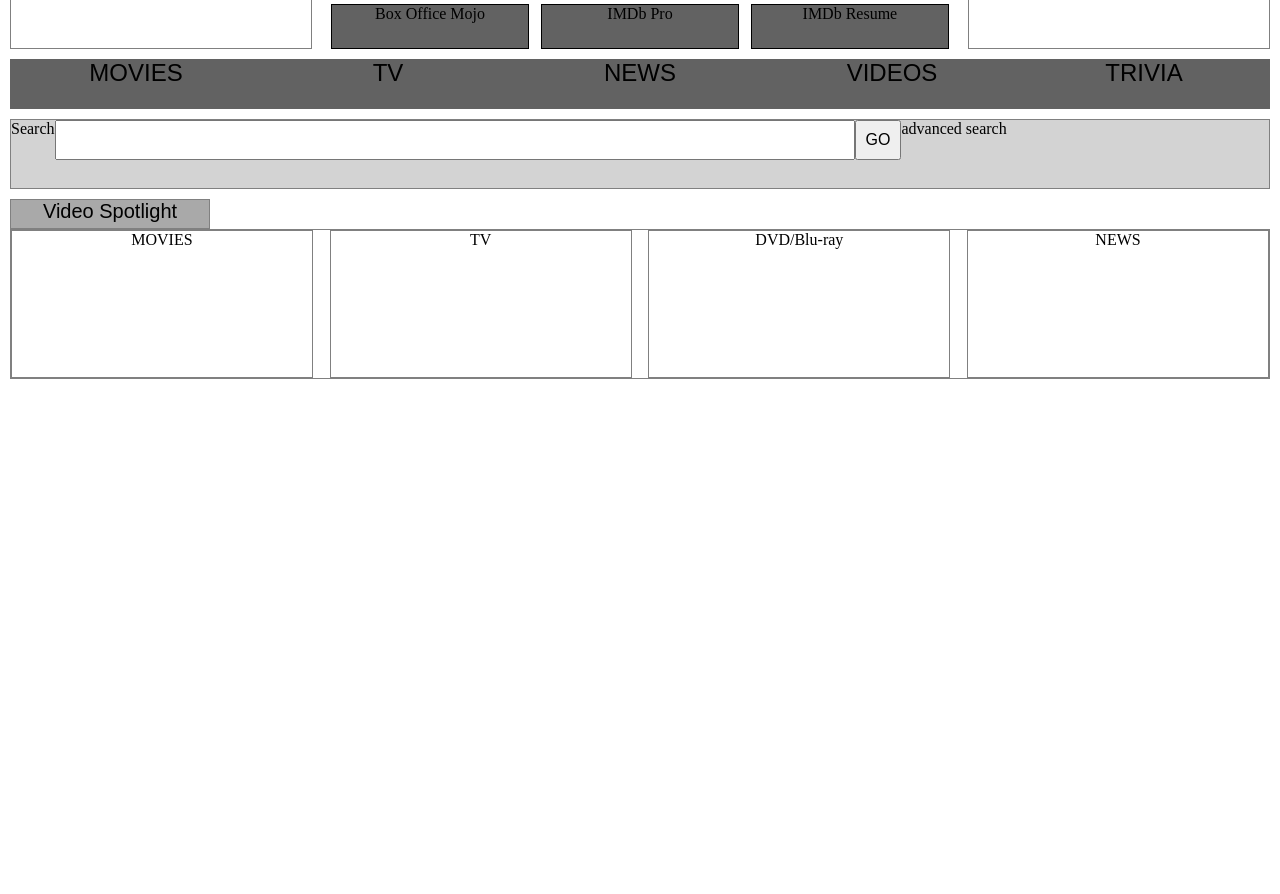
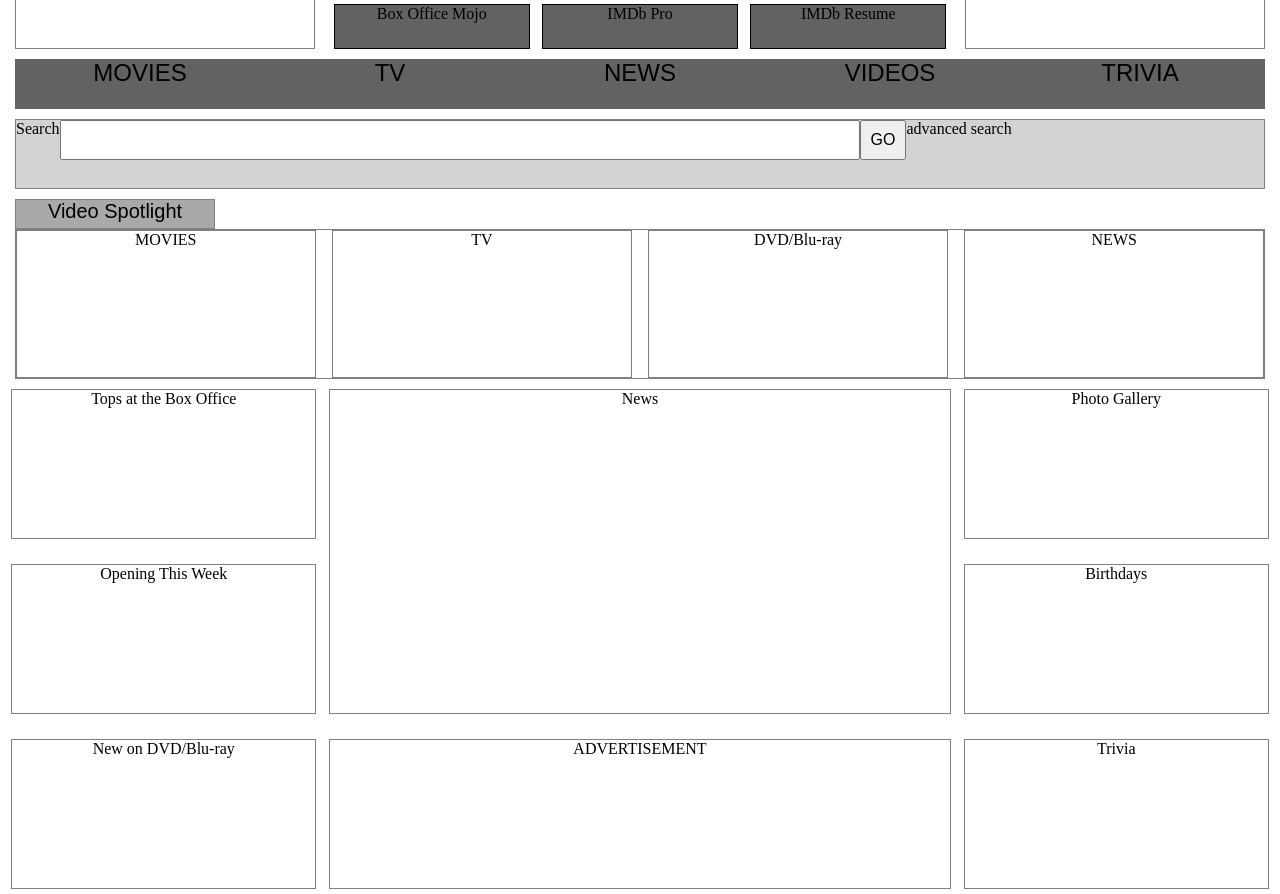
Before and after one commit to olegleptso/HomeWorkHTMLCSS, a plain HTML site: page index.html in a window 1280 px wide. Shown: the part 111-1005 px from the top of the page. Before the commit the page ends 800 px from the top, so only its background shows below. Drawn offline with Linux system fonts and the light colour scheme.

Commit message:
almost ended

```diff
--- a/index.html
+++ b/index.html
@@ -2,6 +2,7 @@
 <html>
 	<head>
 		<meta charset="UTF-8">
+		<meta name="viewport" content="width=device-width">
 		<link rel="stylesheet" href="styles/style.css">
 		<title>HomeWork HTML/CSS</title>
 	</head>
@@ -73,6 +74,38 @@
 					<p>NEWS</p>
 				</div>
 			</div>
+			<div class="main">
+				<div class="mainside">
+					<div>
+						<p>Tops at the Box Office</p>
+					</div>
+					<div>
+						<p>Opening This Week</p>
+					</div>
+					<div>
+						<p>New on DVD/Blu-ray</p>
+					</div>
+				</div>
+				<div class="middlemain">
+					<div class="bignews">
+						<p>News</p>
+					</div>
+					<div class="ad">
+						<p>ADVERTISEMENT</p>
+					</div>
+				</div>
+				<div class="mainside">
+					<div>
+						<p>Photo Gallery</p>
+					</div>
+					<div>
+						<p>Birthdays</p>
+					</div>
+					<div>
+						<p>Trivia</p>
+					</div>
+				</div>
+			</div>
 		</main>
 	</body>
 </html>
--- a/styles/style.css
+++ b/styles/style.css
@@ -6,8 +6,9 @@
 }
 
 
-header {
+body {
 	text-align: center;
+	margin: 5px;
 }
 
 .top {
@@ -58,7 +59,7 @@ ul {
     list-style-type: none;
     margin-left: 10px;
     margin-right: 10px;
-	padding-inline-start:0px;
+	padding-inline-start: 0px;
 }
 
 li {
@@ -107,3 +108,38 @@ button {
 	text-align: center;
 
 }
+
+.main {
+	display: flex;
+	height: 500px;
+	justify-content: space-around;
+}
+
+.mainside {
+	display: flex;
+	flex-flow: column;
+	justify-content: space-between;
+	width: 24%;
+}
+
+.mainside div {
+	height: 150px;
+	border: 1px solid gray;
+}
+
+.middlemain {
+	width: 49%;
+	display: flex;
+	justify-content: space-between;
+	flex-flow: column;
+}
+
+.bignews {
+	border: 1px solid gray;
+	height: 325px;
+}
+
+.ad {
+	border: 1px solid gray;
+	height: 150px;
+}
```
